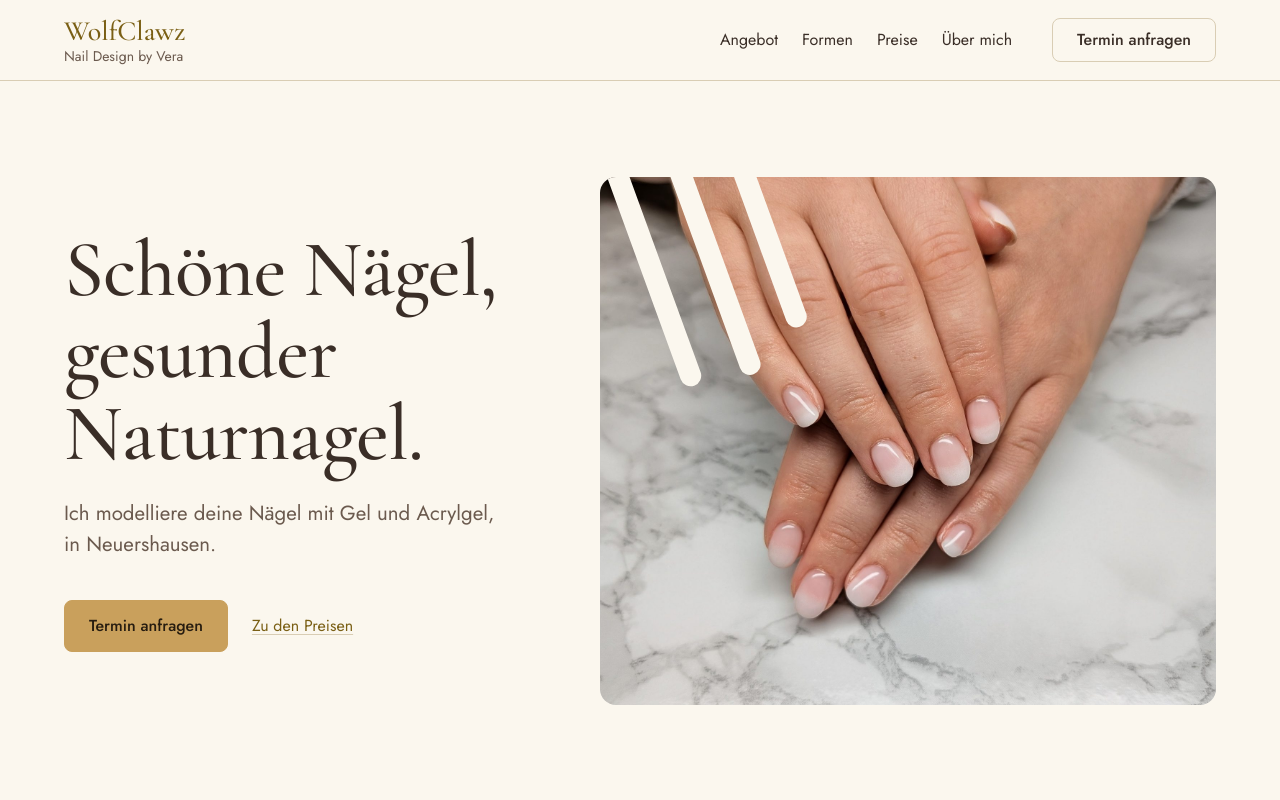
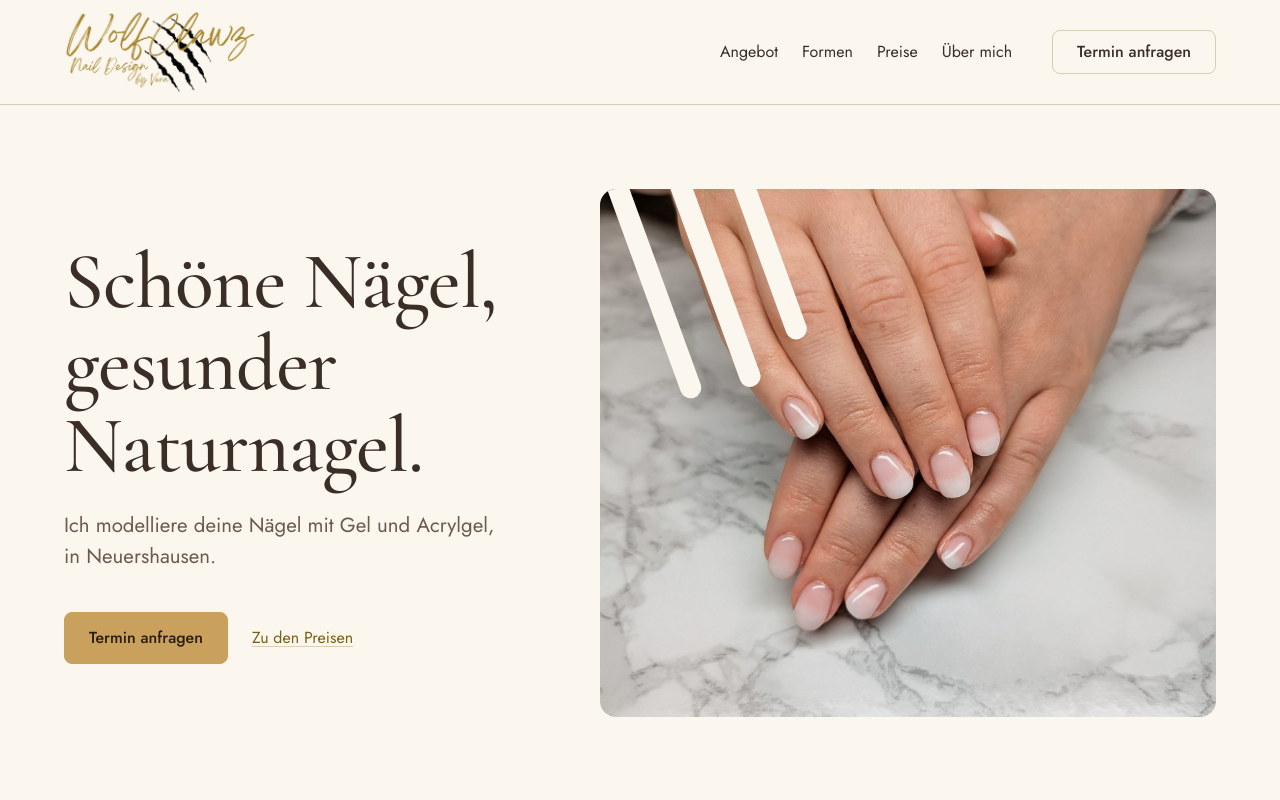
Before and after one commit to wolfalexander13-create/vera-wolf-nageldesign-website, an Astro site: page / in a window 1280 px wide. Shown: the top 800 px of the page. Built offline with nearby package versions, Linux system fonts and the light colour scheme; Astro itself is replaced by a stand-in of ours.

Commit message:
Add WolfClawz logo
Transparent, cropped logo from the original file, shown in the header
and the footer in place of the text placeholder.

Co-Authored-By: Claude Opus 5.5 <noreply@anthropic.com>
Claude-Session: https://claude.ai/code/session_01R2rE1WUmPLrhSgy4t2qVem

```diff
--- a/src/components/clawz/Logo.astro
+++ b/src/components/clawz/Logo.astro
@@ -23,8 +23,8 @@ const exists = fs.existsSync(path.join(process.cwd(), 'public', file));
       class={`logo ${klass ?? ''}`}
       src={withBase(file)}
       alt={site.fullName}
-      width="1629"
-      height="709"
+      width="1600"
+      height="695"
       decoding="async"
     />
   ) : (
--- a/src/styles/clawz.css
+++ b/src/styles/clawz.css
@@ -33,14 +33,14 @@ h3 { font-size: var(--text-title); line-height: 1.2; }
 .fill { padding: 0 0.25em; border: 1px dashed var(--color-muted); border-radius: 3px; color: var(--color-muted); -webkit-box-decoration-break: clone; box-decoration-break: clone; }
 
 /* ---------- logo ---------- */
-.logo { display: block; height: 52px; width: auto; }
+.logo { display: block; height: 84px; width: auto; }
 .logo--text { display: inline-flex; flex-direction: column; height: auto; line-height: 1; color: var(--color-ink); }
 .logo__name { font-family: var(--font-display); font-weight: 500; font-size: 1.75rem; color: var(--color-gold-text); }
 .logo__add { margin-top: var(--space-2xs); font-size: var(--text-sm); color: var(--color-muted); }
 
 /* ---------- nav ---------- */
 .nav { border-bottom: 1px solid var(--color-rule); background: var(--color-paper); }
-.nav__inner { display: flex; align-items: center; gap: var(--space-xl); min-height: 80px; }
+.nav__inner { display: flex; align-items: center; gap: var(--space-xl); min-height: 104px; }
 .nav__home { display: inline-flex; padding-block: var(--space-xs); text-decoration: none; border-radius: var(--radius-sm); }
 .nav__home:focus-visible { outline: 2px solid var(--color-focus); outline-offset: 4px; }
 .nav nav { margin-left: auto; }
@@ -50,7 +50,7 @@ h3 { font-size: var(--text-title); line-height: 1.2; }
 .nav__links a:focus-visible { outline: 2px solid var(--color-focus); outline-offset: 2px; }
 
 /* ---------- hero ---------- */
-.hero__grid { display: grid; grid-template-columns: minmax(0, 5fr) minmax(0, 7fr); gap: var(--space-3xl); align-items: center; min-height: min(calc(100dvh - 81px), 820px); padding-block: var(--space-2xl); }
+.hero__grid { display: grid; grid-template-columns: minmax(0, 5fr) minmax(0, 7fr); gap: var(--space-3xl); align-items: center; min-height: min(calc(100dvh - 105px), 820px); padding-block: var(--space-2xl); }
 .hero__text { display: grid; gap: var(--space-lg); }
 .hero__actions { display: flex; flex-wrap: wrap; align-items: center; gap: var(--space-lg); margin-top: var(--space-md); }
 .claw-field { position: relative; margin: 0; height: clamp(360px, 66vh, 600px); overflow: hidden; border-radius: var(--radius-lg); background: var(--color-marble); }
@@ -172,7 +172,7 @@ h3 { font-size: var(--text-title); line-height: 1.2; }
 .foot { padding-block: var(--space-3xl) var(--space-xl); border-top: 1px solid var(--color-rule); background: var(--color-paper-2); }
 .foot__inner { display: grid; grid-template-columns: repeat(12, minmax(0, 1fr)); gap: var(--gap-columns); row-gap: var(--space-2xl); }
 .foot__mast { grid-column: 1 / span 6; display: grid; gap: var(--space-md); justify-items: start; }
-.foot__logo.logo { height: 88px; }
+.foot__logo.logo { height: 128px; }
 .foot__logo .logo__name { font-size: 2.75rem; }
 .foot__line { color: var(--color-muted); }
 .foot__links { grid-column: 8 / span 5; display: grid; grid-template-columns: repeat(2, minmax(0, 1fr)); gap: var(--space-xs) var(--gap-columns); align-content: start; }
@@ -196,7 +196,7 @@ h3 { font-size: var(--text-title); line-height: 1.2; }
 @media (max-width: 60rem) {
   .nav nav { display: none; }
   .nav__action { margin-left: auto; }
-  .logo { height: 40px; }
+  .logo { height: 60px; }
   .logo__name { font-size: 1.5rem; }
   .hero__grid { grid-template-columns: minmax(0, 1fr); row-gap: var(--space-xl); min-height: 0; padding-block: var(--space-xl) var(--space-2xl); }
   .claw-field { height: clamp(240px, 56vw, 420px); }
```
Also changed, not shown: public/images/logo/wolf-clawz-logo-freigestellt.png (added).
